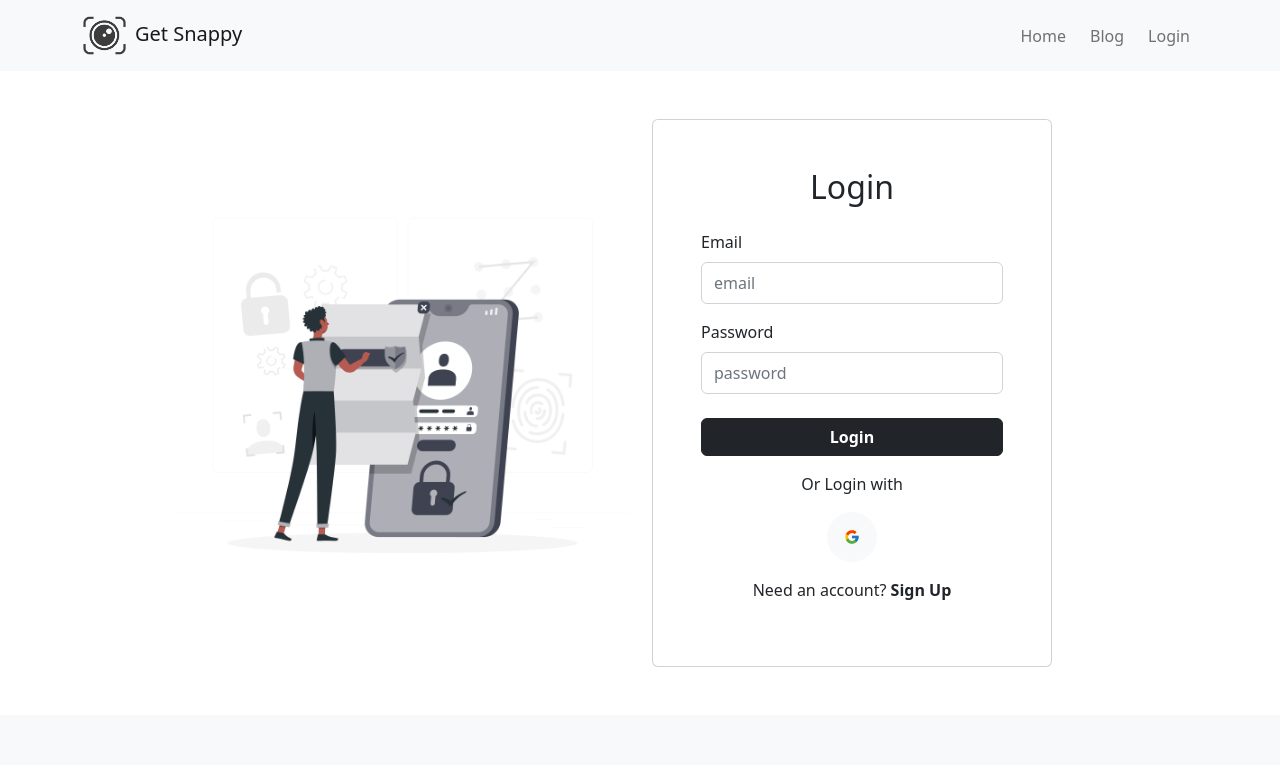
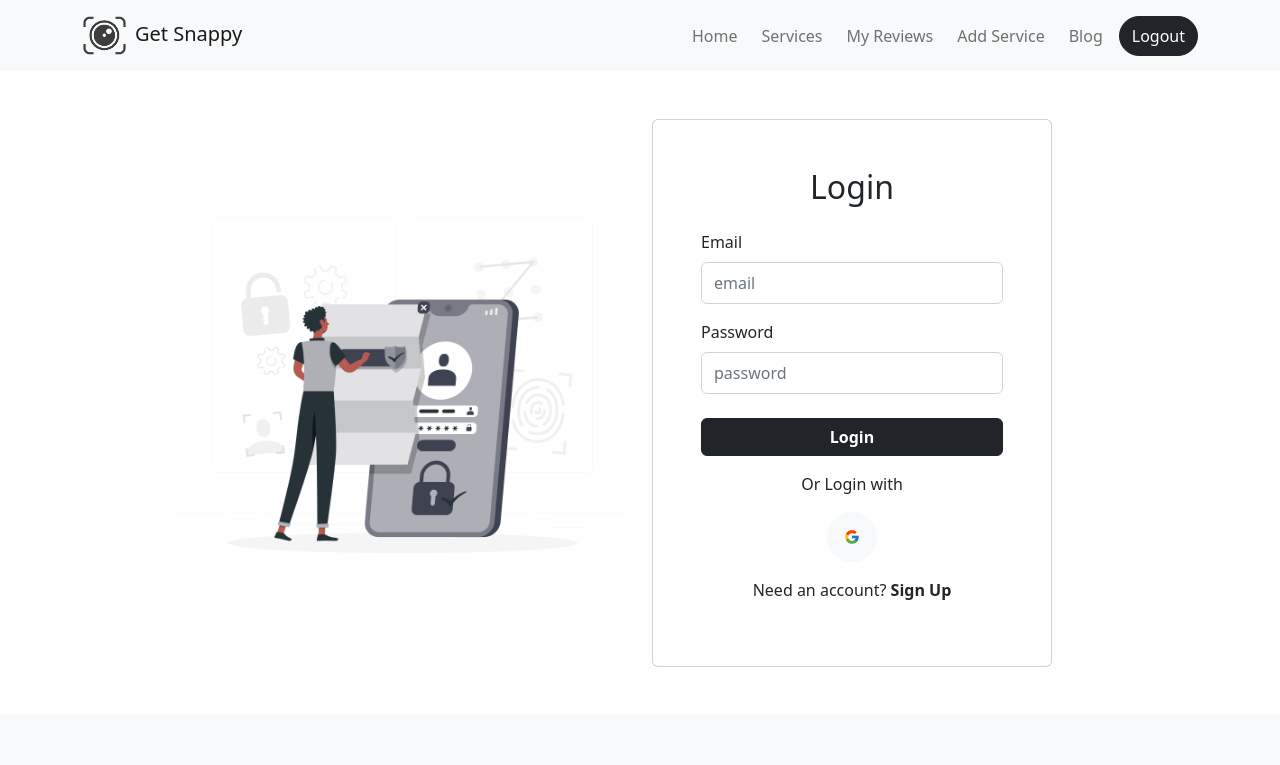
Before and after one commit to NahidIbnAli/get-snappy, a React (Create React App) app: page /login in a window 1280 px wide. Shown: the top 765 px of the page. Built offline with nearby package versions, Linux system fonts and the light colour scheme; no server answers; sample sign-in values are in the browser's storage.

Commit message:
implemented private route and redirect navigate

```diff
--- /dev/null
+++ b/src/Router/PrivateRoute/PrivateRoute.jsx
@@ -0,0 +1,22 @@
+import React, { useContext } from "react";
+import { Spinner } from "react-bootstrap";
+import { Navigate, useLocation } from "react-router-dom";
+import { AuthContext } from "../../contexts/UserContext";
+
+const PrivateRoute = ({ children }) => {
+  const { user, loading } = useContext(AuthContext);
+  const location = useLocation();
+  if (loading) {
+    return (
+      <div className="text-center pt-5">
+        <Spinner animation="border" variant="dark" />
+      </div>
+    );
+  }
+  if (user && user.uid) {
+    return children;
+  }
+  return <Navigate to="/login" state={{ from: location }} replace></Navigate>;
+};
+
+export default PrivateRoute;
--- a/src/Router/Routes/Routes.js
+++ b/src/Router/Routes/Routes.js
@@ -1,12 +1,15 @@
 import { createBrowserRouter } from "react-router-dom";
 import Main from "../../layout/Main";
+import AddService from "../../pages/AddService/AddService";
 import Blog from "../../pages/Blog/Blog";
 import Home from "../../pages/Home/Home/Home";
 import Login from "../../pages/Login/Login";
+import MyReviews from "../../pages/MyReviews/MyReviews";
 import NotFound from "../../pages/NotFound/NotFound";
 import ServiceDetails from "../../pages/ServiceDetails/ServiceDetails/ServiceDetails";
 import Services from "../../pages/Services/Services";
 import SignUp from "../../pages/SignUp/SignUp";
+import PrivateRoute from "../PrivateRoute/PrivateRoute";
 
 export const routes = createBrowserRouter([
   {
@@ -39,6 +42,22 @@ export const routes = createBrowserRouter([
         path: "login",
         element: <Login></Login>,
       },
+      {
+        path: "myreviews",
+        element: (
+          <PrivateRoute>
+            <MyReviews></MyReviews>
+          </PrivateRoute>
+        ),
+      },
+      {
+        path: "addservice",
+        element: (
+          <PrivateRoute>
+            <AddService></AddService>
+          </PrivateRoute>
+        ),
+      },
     ],
   },
   {
--- /dev/null
+++ b/src/pages/AddService/AddService.jsx
@@ -0,0 +1,11 @@
+import React from "react";
+
+const AddService = () => {
+  return (
+    <div>
+      <h1>This is add service page</h1>
+    </div>
+  );
+};
+
+export default AddService;
--- a/src/pages/Login/Login.jsx
+++ b/src/pages/Login/Login.jsx
@@ -1,6 +1,6 @@
 import React, { useContext, useState } from "react";
 import { Card, Col, Container, Form, Row, Button } from "react-bootstrap";
-import { Link } from "react-router-dom";
+import { Link, useLocation, useNavigate } from "react-router-dom";
 import { FcGoogle } from "react-icons/fc";
 import image from "../../assets/Privacy policy-rafiki.png";
 import "./Login.css";
@@ -9,6 +9,9 @@ import { AuthContext } from "../../contexts/UserContext";
 const Login = () => {
   const { signIn, signInGoogle } = useContext(AuthContext);
   const [errorMessage, setErrorMessage] = useState(false);
+  const location = useLocation();
+  const navigate = useNavigate();
+  const from = location.state?.from?.pathname || "/";
 
   const handleSignIn = (event) => {
     event.preventDefault();
@@ -19,6 +22,7 @@ const Login = () => {
       .then((result) => {
         form.reset();
         setErrorMessage(false);
+        navigate(from, { replace: true });
       })
       .catch((error) => {
         setErrorMessage(error.message);
@@ -28,6 +32,7 @@ const Login = () => {
   const handleSignInWithGoogle = () => {
     signInGoogle()
       .then((result) => {
+        navigate(from, { replace: true });
         console.log(result.user);
       })
       .catch((error) => console.error(error));
--- /dev/null
+++ b/src/pages/MyReviews/MyReviews.jsx
@@ -0,0 +1,11 @@
+import React from "react";
+
+const MyReviews = () => {
+  return (
+    <div>
+      <h1>this is review page</h1>
+    </div>
+  );
+};
+
+export default MyReviews;
--- a/src/pages/Shared/Header/Header.jsx
+++ b/src/pages/Shared/Header/Header.jsx
@@ -1,11 +1,21 @@
-import React from "react";
+import React, { useContext } from "react";
+import { Button } from "react-bootstrap";
 import Container from "react-bootstrap/Container";
 import Nav from "react-bootstrap/Nav";
 import Navbar from "react-bootstrap/Navbar";
 import { Link } from "react-router-dom";
 import logo from "../../../assets/logo.png";
+import { AuthContext } from "../../../contexts/UserContext";
 
 const Header = () => {
+  const { user, signOutUser } = useContext(AuthContext);
+
+  const handleSignOut = () => {
+    signOutUser()
+      .then(() => console.log("Sign-out Successful"))
+      .catch((error) => console.error(error));
+  };
+
   return (
     <Navbar className="sticky-top" bg="light" expand="lg">
       <Container>
@@ -19,12 +29,36 @@ const Header = () => {
             <Link to="/" className="nav-link">
               Home
             </Link>
+            <Link to="/services" className="nav-link">
+              Services
+            </Link>
+            {user?.uid && (
+              <>
+                <Link to="/myreviews" className="nav-link">
+                  My Reviews
+                </Link>
+                <Link to="/addservice" className="nav-link">
+                  Add Service
+                </Link>
+              </>
+            )}
+
             <Link to="/blog" className="nav-link">
               Blog
             </Link>
-            <Link to="/login" className="nav-link">
-              Login
-            </Link>
+            {user?.uid ? (
+              <Button
+                variant="dark"
+                onClick={handleSignOut}
+                className="rounded-pill"
+              >
+                Logout
+              </Button>
+            ) : (
+              <Link to="/login" className="nav-link">
+                Login
+              </Link>
+            )}
           </Nav>
         </Navbar.Collapse>
       </Container>
--- a/src/pages/SignUp/SignUp.jsx
+++ b/src/pages/SignUp/SignUp.jsx
@@ -1,12 +1,15 @@
 import React, { useContext } from "react";
 import { Card, Col, Container, Form, Row, Button } from "react-bootstrap";
-import { Link } from "react-router-dom";
+import { Link, useLocation, useNavigate } from "react-router-dom";
 import { FcGoogle } from "react-icons/fc";
 import image from "../../assets/Privacy policy-rafiki.png";
 import { AuthContext } from "../../contexts/UserContext";
 
 const SignUp = () => {
   const { signUp, signInGoogle, updateUserProfile } = useContext(AuthContext);
+  const location = useLocation();
+  const navigate = useNavigate();
+  const from = location.state?.from?.pathname || "/";
 
   const handleSignUp = (event) => {
     event.preventDefault();
@@ -19,6 +22,7 @@ const SignUp = () => {
       .then((result) => {
         form.reset();
         updateUserProfile(name, photoUrl);
+        navigate(from, { replace: true });
         console.log(result.user);
       })
       .catch((error) => console.error(error));
@@ -27,7 +31,7 @@ const SignUp = () => {
   const handleSignInWithGoogle = () => {
     signInGoogle()
       .then((result) => {
-        console.log(result.user);
+        navigate(from, { replace: true });
       })
       .catch((error) => console.error(error));
   };
```
